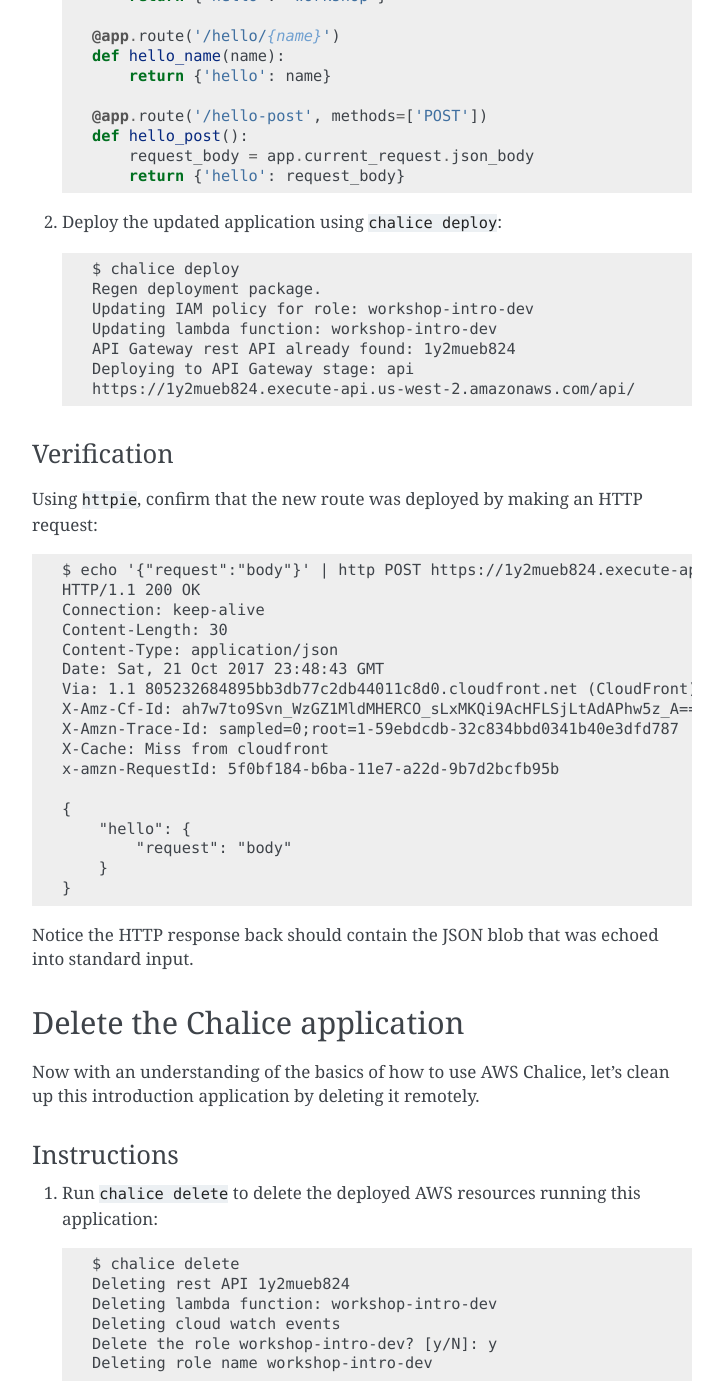
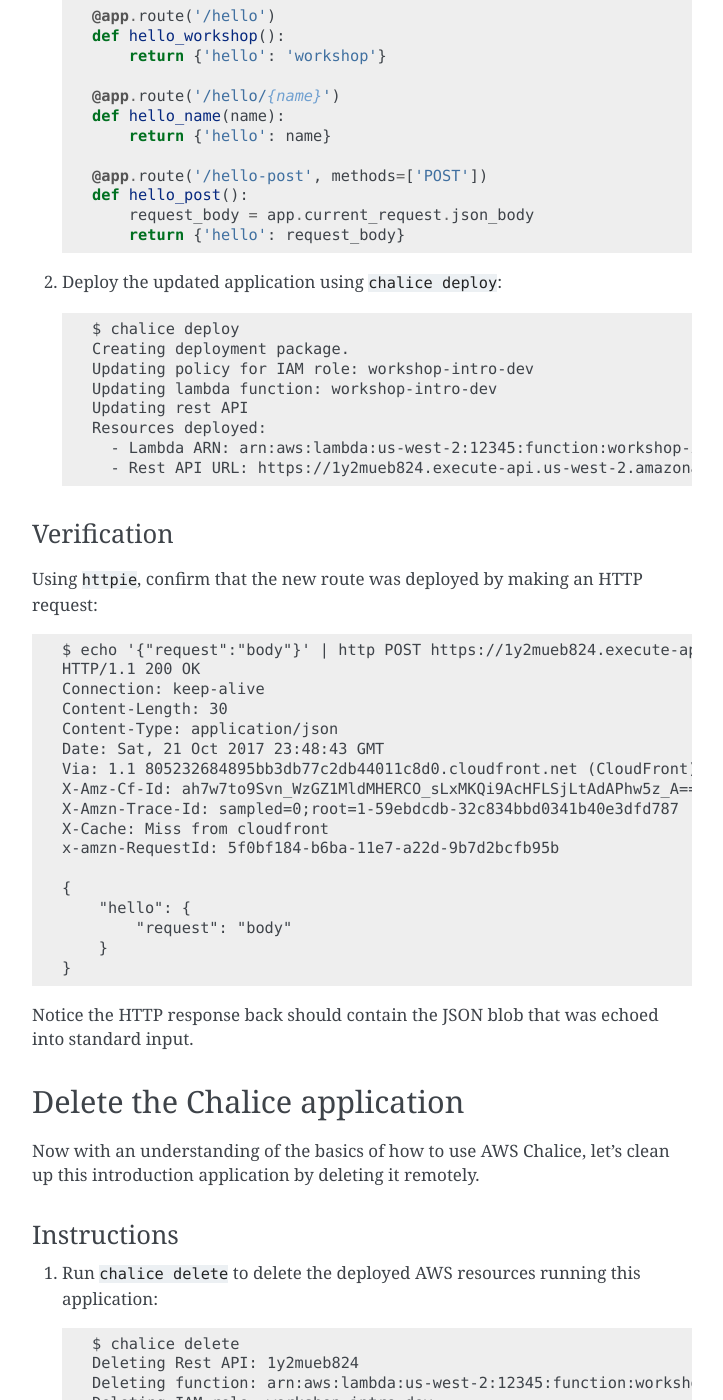
Before and after one commit to aws-samples/chalice-workshop, a Sphinx documentation site: the page built from docs/source/part1/00-intro-chalice.rst, in a window 1280 px wide and 1400 px high, scrolled down 6725 px. Shown: the whole window, without its empty margins (388-1111 px from the left). Built offline with Sphinx 7.4.7, drawn with Linux system fonts in a browser that asks for light colours; some of the changed text lies outside the part shown.

Commit message:
Update chalice with updated output from 1.2.0

```diff
--- a/docs/source/part1/00-intro-chalice.rst
+++ b/docs/source/part1/00-intro-chalice.rst
@@ -106,13 +106,14 @@
 
 2) Run ``chalice deploy`` to deploy your Chalice application::
 
-       $ chalice deploy
-       Creating role: workshop-intro-dev
-       Creating deployment package.
-       Creating lambda function: workshop-intro-dev
-       Initiating first time deployment.
-       Deploying to API Gateway stage: api
-       https://1y2mueb824.execute-api.us-west-2.amazonaws.com/api/
+    $ chalice deploy
+    Creating deployment package.
+    Creating IAM role: workshop-intro-dev
+    Creating lambda function: workshop-intro-dev
+    Creating Rest API
+    Resources deployed:
+      - Lambda ARN: arn:aws:lambda:us-west-2:12345:function:workshop-intro-dev
+      - Rest API URL: https://1y2mueb824.execute-api.us-west-2.amazonaws.com/api/
 
 
 Verification
@@ -200,12 +201,13 @@
 3) Deploy the updated application using ``chalice deploy``::
 
         $ chalice deploy
-        Regen deployment package.
-        Updating IAM policy for role: workshop-intro-dev
+        Creating deployment package.
+        Updating policy for IAM role: workshop-intro-dev
         Updating lambda function: workshop-intro-dev
-        API Gateway rest API already found: 1y2mueb824
-        Deploying to API Gateway stage: api
-        https://1y2mueb824.execute-api.us-west-2.amazonaws.com/api/
+        Updating rest API
+        Resources deployed:
+          - Lambda ARN: arn:aws:lambda:us-west-2:12345:function:workshop-intro-dev
+          - Rest API URL: https://1y2mueb824.execute-api.us-west-2.amazonaws.com/api/
 
 
 Validation
@@ -274,12 +276,13 @@
 2) Deploy the updated application using ``chalice deploy``::
 
         $ chalice deploy
-        Regen deployment package.
-        Updating IAM policy for role: workshop-intro-dev
+        Creating deployment package.
+        Updating policy for IAM role: workshop-intro-dev
         Updating lambda function: workshop-intro-dev
-        API Gateway rest API already found: 1y2mueb824
-        Deploying to API Gateway stage: api
-        https://1y2mueb824.execute-api.us-west-2.amazonaws.com/api/
+        Updating rest API
+        Resources deployed:
+          - Lambda ARN: arn:aws:lambda:us-west-2:12345:function:workshop-intro-dev
+          - Rest API URL: https://1y2mueb824.execute-api.us-west-2.amazonaws.com/api/
 
 
 Verification
@@ -356,12 +359,13 @@
 2) Deploy the updated application using ``chalice deploy``::
 
         $ chalice deploy
-        Regen deployment package.
-        Updating IAM policy for role: workshop-intro-dev
+        Creating deployment package.
+        Updating policy for IAM role: workshop-intro-dev
         Updating lambda function: workshop-intro-dev
-        API Gateway rest API already found: 1y2mueb824
-        Deploying to API Gateway stage: api
-        https://1y2mueb824.execute-api.us-west-2.amazonaws.com/api/
+        Updating rest API
+        Resources deployed:
+          - Lambda ARN: arn:aws:lambda:us-west-2:12345:function:workshop-intro-dev
+          - Rest API URL: https://1y2mueb824.execute-api.us-west-2.amazonaws.com/api/
 
 
 Verification
@@ -406,12 +410,9 @@
    application::
 
         $ chalice delete
-        Deleting rest API 1y2mueb824
-        Deleting lambda function: workshop-intro-dev
-        Deleting cloud watch events
-        Delete the role workshop-intro-dev? [y/N]: y
-        Deleting role name workshop-intro-dev
-
+        Deleting Rest API: 1y2mueb824
+        Deleting function: arn:aws:lambda:us-west-2:12345:function:workshop-intro-dev
+        Deleting IAM role: workshop-intro-dev
 
    If you are prompted on whether to delete a resource when deleting the
    application, go ahead and confirm by entering ``y``.
```
Also changed, not shown: other parts of docs/source/part1/00-intro-chalice.rst (+1 -1 lines).
